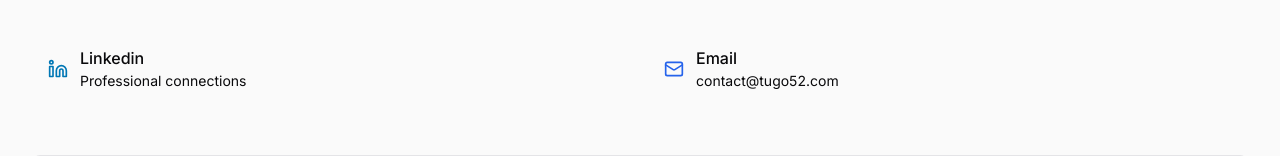
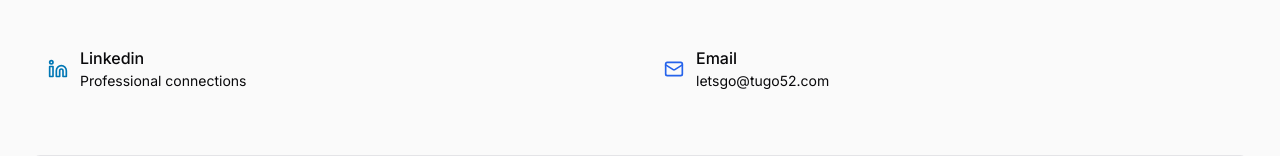
Before and after one commit to thallesfreitas/tugo52, a Next.js app: page /en/contact in a window 1280 px wide. Shown: the part 294-450 px from the top of the page. Built offline with nearby package versions, Linux system fonts and the light colour scheme.

Commit message:
Tugo front - change mail

```diff
--- a/messages/en.json
+++ b/messages/en.json
@@ -158,7 +158,7 @@
       },
       "media4": {
         "title": "Email",
-        "text": "contact@tugo52.com"
+        "text": "letsgo@tugo52.com"
       }
     },
     "form": {
--- a/messages/pt.json
+++ b/messages/pt.json
@@ -159,7 +159,7 @@
       },
       "media4": {
         "title": "Email",
-        "text": "contact@tugo52.com"
+        "text": "letsgo@tugo52.com"
       }
     },
     "form": {
--- a/src/components/pages/contact/contact-social-media.tsx
+++ b/src/components/pages/contact/contact-social-media.tsx
@@ -32,7 +32,7 @@ export default function ContactSocialMedia() {
         </div>
       </ContactCardSocial>
 
-      <ContactCardSocial href="mailto:contato@tugo52.com">
+      <ContactCardSocial href="mailto:letsgo@tugo52.com">
         <Mail className="h-5 w-5 mr-3 text-primary" />
         <div>
           <Title>{t("media4.title")}</Title>
```
